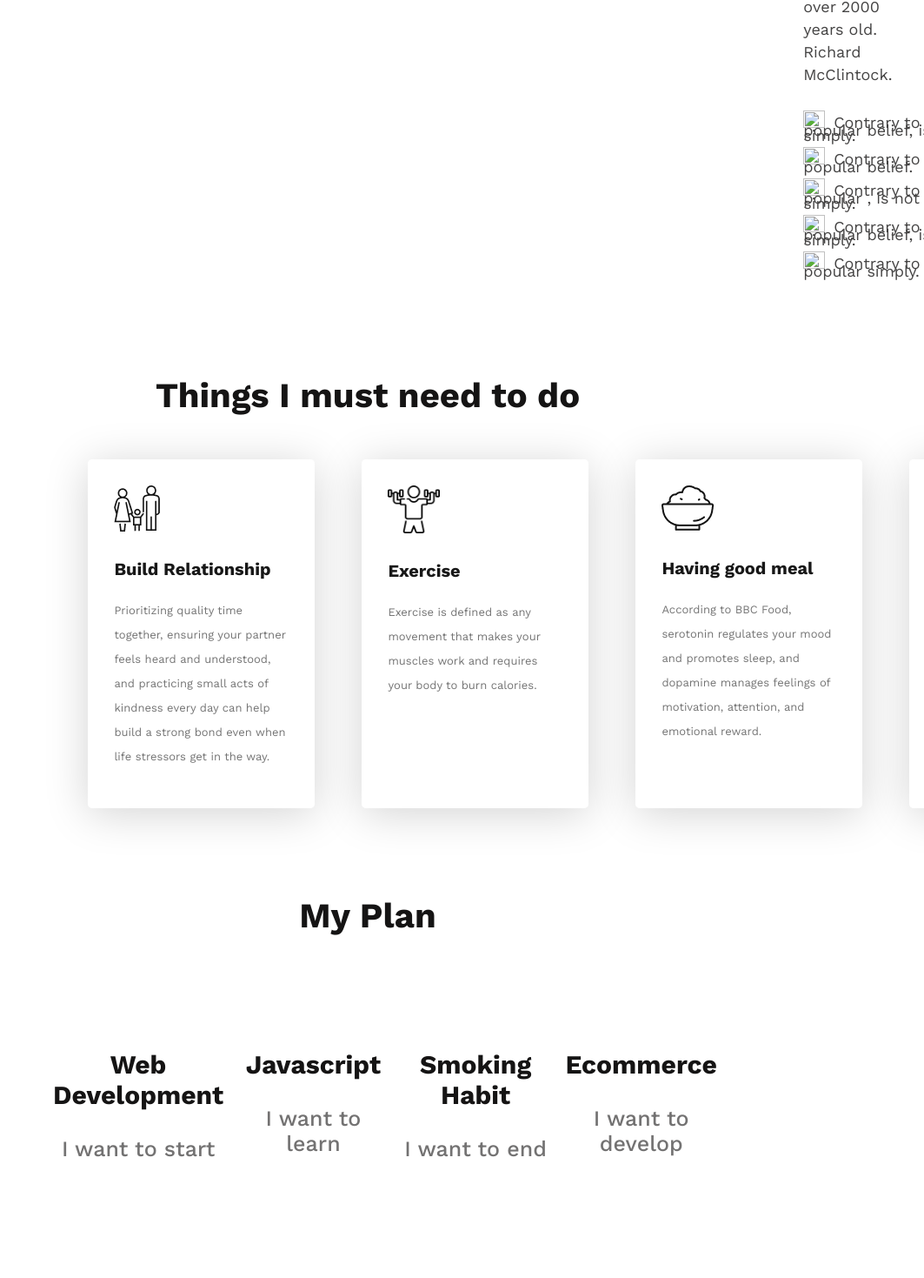
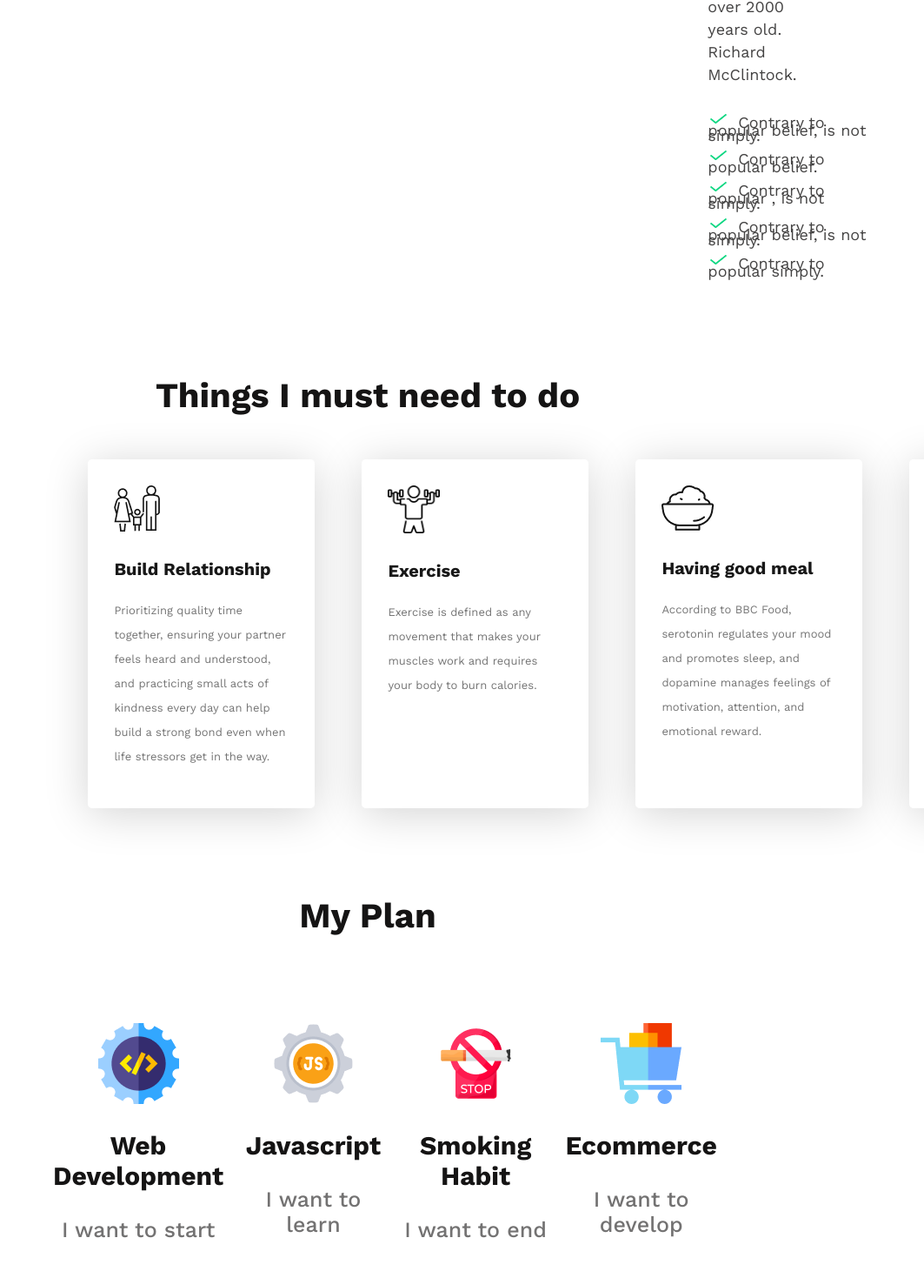
Before and after one commit to ShamimHossain1/Assignment-1-html-css, a plain HTML site: page index.html in a window 1280 px wide. Shown: the part 2079-3548 px from the top of the page at 87% size, without its empty margins (217-1280 px from the left). Drawn offline with nearby package versions, Linux system fonts and the light colour scheme; the site is published under a folder, as on GitHub Pages, so addresses that start at the root find nothing.

Commit message:
fix icon problem

```diff
--- a/index.html
+++ b/index.html
@@ -33,20 +33,20 @@
 
         <!-- ---- My failures of previous year section----  -->
         <section class="fail-sec">
-            <img class="fail-img" src="/images/person.png" alt="">
+            <img class="fail-img" src="./images/person.png" alt="">
             <div class="fail-cont">
                 <h3 class="fail-h">My failures of previous year</h3>
                 <p class="fail-p">Contrary to popular belief, Lorem Ipsum is not simply random text. It has roots in a
                     piece of classical Latin literature from 45 BC, making it over 2000 years old. Richard McClintock.
                 </p>
                 <ul class="fail-li">
-                    <li><img src="/images/icons/checkvector_icon.png" alt="">Contrary to popular belief, is not simply.
+                    <li><img src="./images/icons/checkvector_icon.png" alt="">Contrary to popular belief, is not simply.
                     </li>
-                    <li><img src="/images/icons/checkvector_icon.png" alt="">Contrary to popular belief.</li>
-                    <li><img src="/images/icons/checkvector_icon.png" alt="">Contrary to popular , is not simply.</li>
-                    <li><img src="/images/icons/checkvector_icon.png" alt="">Contrary to popular belief, is not simply.
+                    <li><img src="./images/icons/checkvector_icon.png" alt="">Contrary to popular belief.</li>
+                    <li><img src="./images/icons/checkvector_icon.png" alt="">Contrary to popular , is not simply.</li>
+                    <li><img src="./images/icons/checkvector_icon.png" alt="">Contrary to popular belief, is not simply.
                     </li>
-                    <li><img src="/images/icons/checkvector_icon.png" alt="">Contrary to popular simply.</li>
+                    <li><img src="./images/icons/checkvector_icon.png" alt="">Contrary to popular simply.</li>
 
                 </ul>
             </div>
@@ -93,22 +93,22 @@
                 <h3 class="plan-h">My Plan</h3>
                 <ul class="plan-li">
                     <li>
-                        <img src="/images/icons/web.png" alt="">
+                        <img src="./images/icons/web.png" alt="">
                         <h3>Web Development</h3>
                         <p>I want to start</p>
                     </li>
                     <li>
-                        <img src="/images/icons/js.png" alt="">
+                        <img src="./images/icons/js.png" alt="">
                         <h3>Javascript</h3>
                         <p>I want to learn</p>
                     </li>
                     <li>
-                        <img src="/images/icons/smoke.png" alt="">
+                        <img src="./images/icons/smoke.png" alt="">
                         <h3>Smoking Habit</h3>
                         <p>I want to end</p>
                     </li>
                     <li>
-                        <img src="/images/icons/ecom.png" alt="">
+                        <img src="./images/icons/ecom.png" alt="">
                         <h3>Ecommerce</h3>
                         <p>I want to develop</p>
                     </li>
```
